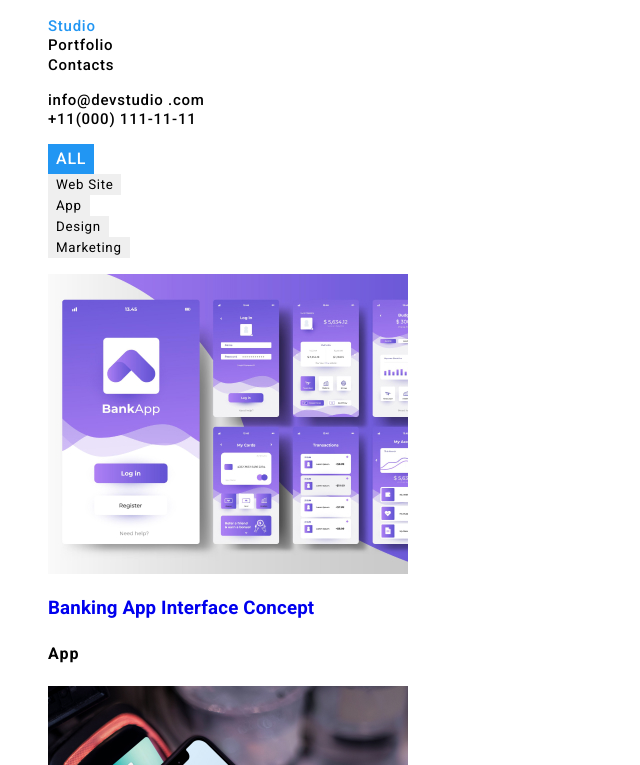
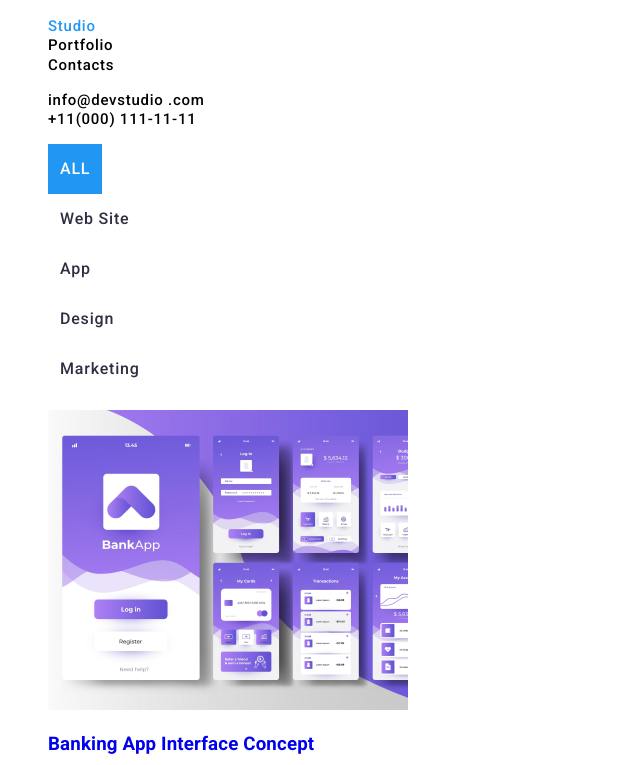
Before and after one commit to fraine83/-goit-markup-hw-02, a plain HTML site: page portfolio.html in a window 1280 px wide. Shown: the part 35-800 px from the top of the page, without its empty margins (0-640 px from the left). Drawn offline with Linux system fonts and the light colour scheme.

Commit message:
Update styles.css

```diff
--- a/CSS/styles.css
+++ b/CSS/styles.css
@@ -96,6 +96,21 @@ body {
 .btn.primary:focus {
     background-color: hotpink;
 }
+.btn.filter {
+    background-color: var(--whitecolor);
+    color: var(--navyblue);
+    font-weight: 500;
+    font-size: 16px;
+    line-height: 1.62;
+    padding: 10px;
+}
+
+.btn.filter:hover,
+.btn.filter:focus,
+.btn.filter.primary {
+    background-color: var(--oceancolor);
+    color: var(--whitecolor);
+}
 
 .babelist.parentlist {
     font-weight: 800;
```
